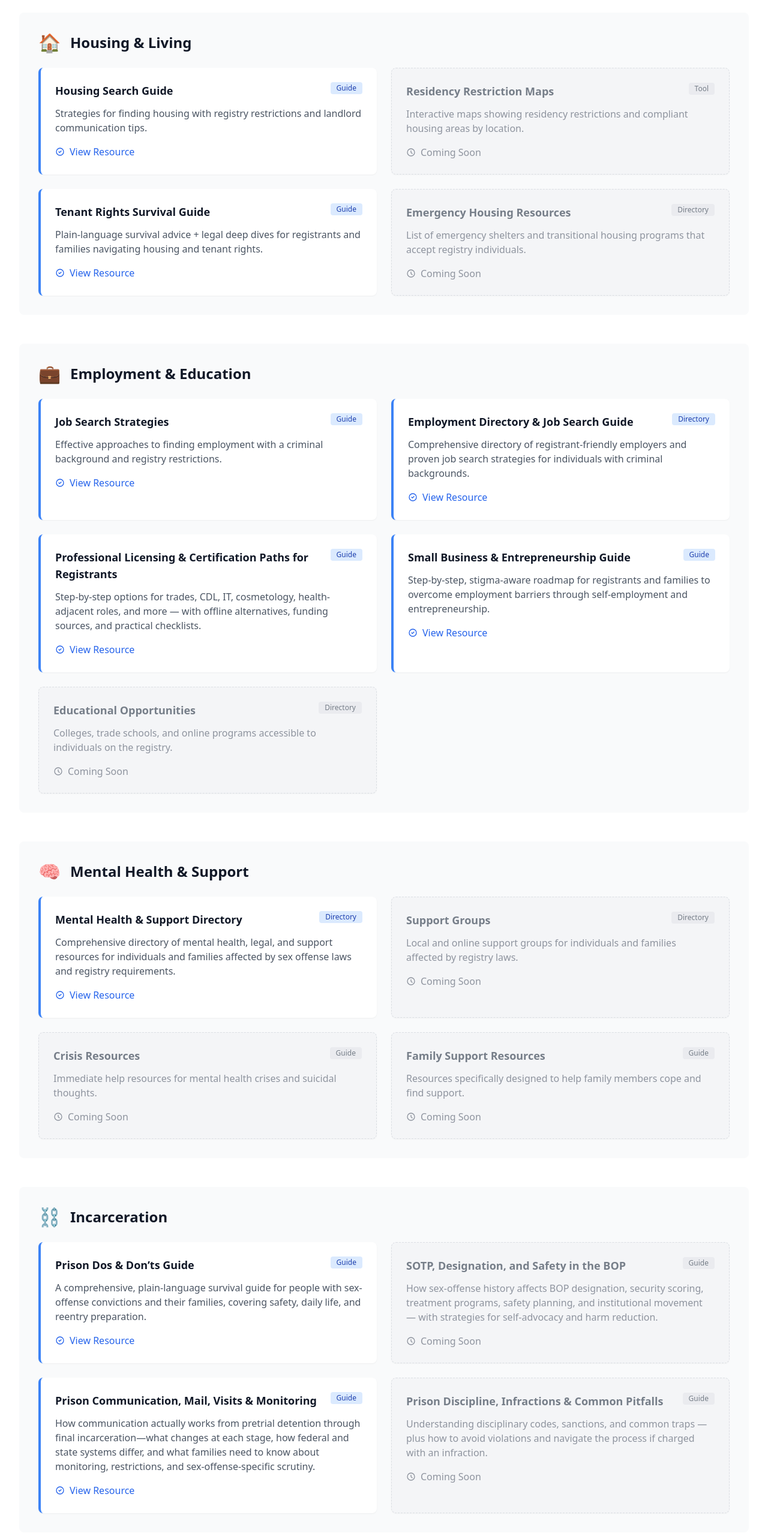
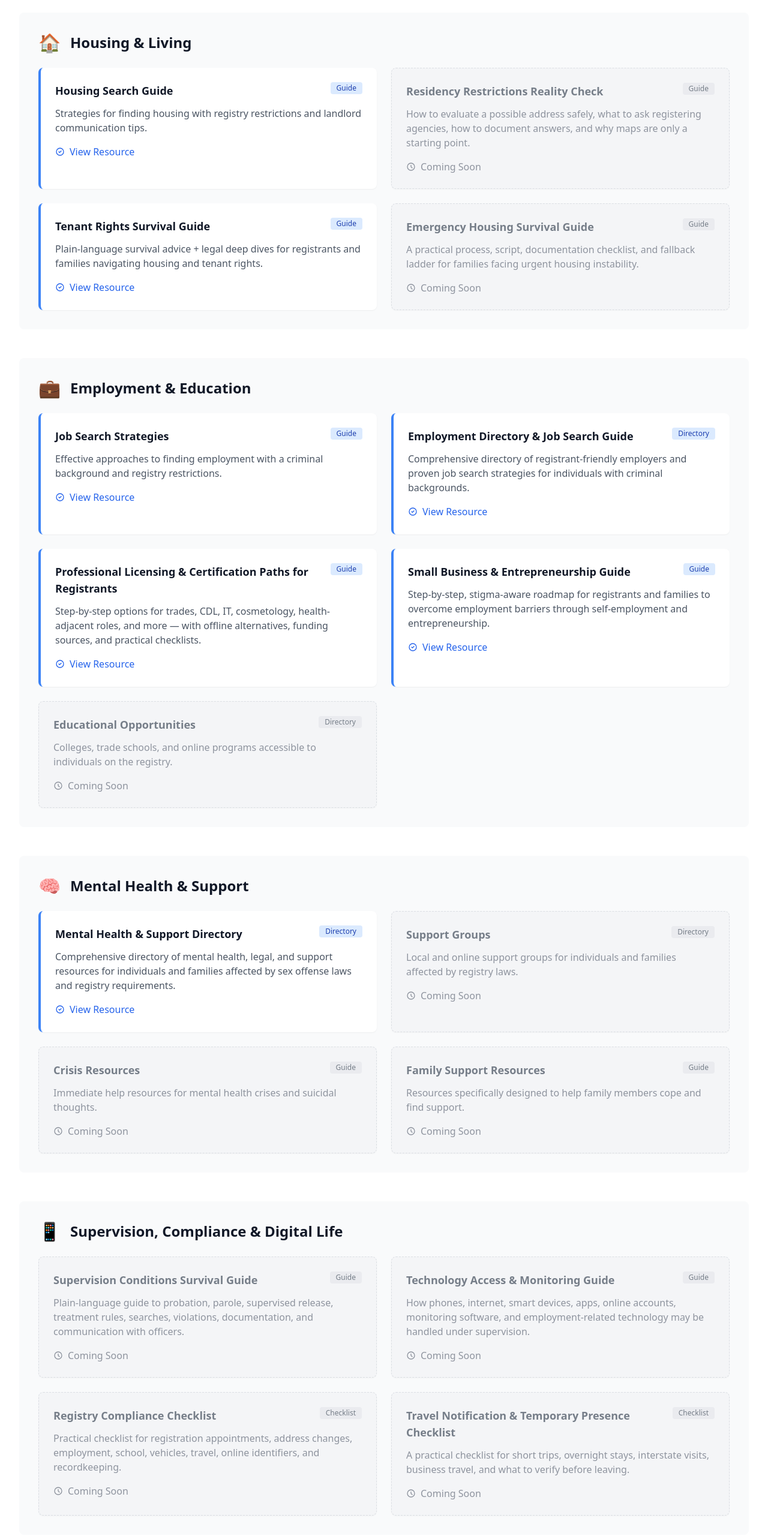
Before and after one commit to projectsolarrecon/Solar, a React (Vite) app: page /resources in a window 1280 px wide. Shown: the part 1378-3944 px from the top of the page at 60% size. Built offline with nearby package versions, Linux system fonts and the light colour scheme.

Commit message:
Update resource roadmap placeholders and add guide categories

```diff
--- a/src/pages/Resources.tsx
+++ b/src/pages/Resources.tsx
@@ -56,9 +56,9 @@ function Resources() {
           link: "/resources/housing-search-guide"
         },
         {
-          name: "Residency Restriction Maps",
-          type: "Tool",
-          description: "Interactive maps showing residency restrictions and compliant housing areas by location.",
+          name: "Residency Restrictions Reality Check",
+          type: "Guide",
+          description: "How to evaluate a possible address safely, what to ask registering agencies, how to document answers, and why maps are only a starting point.",
           link: "#"
         },
         {
@@ -68,9 +68,9 @@ function Resources() {
           link: "/resources/tenant-rights"
         },
         {
-          name: "Emergency Housing Resources",
-          type: "Directory",
-          description: "List of emergency shelters and transitional housing programs that accept registry individuals.",
+          name: "Emergency Housing Survival Guide",
+          type: "Guide",
+          description: "A practical process, script, documentation checklist, and fallback ladder for families facing urgent housing instability.",
           link: "#"
         }
       ]
@@ -142,6 +142,36 @@ function Resources() {
       ]
     },
     {
+      title: "Supervision, Compliance & Digital Life",
+      icon: "📱",
+      resources: [
+        {
+          name: "Supervision Conditions Survival Guide",
+          type: "Guide",
+          description: "Plain-language guide to probation, parole, supervised release, treatment rules, searches, violations, documentation, and communication with officers.",
+          link: "#"
+        },
+        {
+          name: "Technology Access & Monitoring Guide",
+          type: "Guide",
+          description: "How phones, internet, smart devices, apps, online accounts, monitoring software, and employment-related technology may be handled under supervision.",
+          link: "#"
+        },
+        {
+          name: "Registry Compliance Checklist",
+          type: "Checklist",
+          description: "Practical checklist for registration appointments, address changes, employment, school, vehicles, travel, online identifiers, and recordkeeping.",
+          link: "#"
+        },
+        {
+          name: "Travel Notification & Temporary Presence Checklist",
+          type: "Checklist",
+          description: "A practical checklist for short trips, overnight stays, interstate visits, business travel, and what to verify before leaving.",
+          link: "#"
+        }
+      ]
+    },
+    {
       title: "Incarceration",
       icon: "⛓️",
       resources: [
@@ -160,8 +190,7 @@ function Resources() {
         {
           name: "Prison Communication, Mail, Visits & Monitoring",
           type: "Guide",
-  description:
-    "How communication actually works from pretrial detention through final incarceration—what changes at each stage, how federal and state systems differ, and what families need to know about monitoring, restrictions, and sex-offense-specific scrutiny.",
+          description: "How communication actually works from pretrial detention through final incarceration—what changes at each stage, how federal and state systems differ, and what families need to know about monitoring, restrictions, and sex-offense-specific scrutiny.",
           link: "/resources/prison-communication-mail-visits-monitoring"
         },
         {
@@ -199,6 +228,12 @@ function Resources() {
           type: "Guide",
           description: "Practical advice for rebuilding relationships and becoming an active community member.",
           link: "/resources/community-integration-tips"
+        },
+        {
+          name: "IDs, Documents & Benefits Guide",
+          type: "Checklist",
+          description: "Step-by-step guide to replacing IDs, gathering documents, applying for benefits, arranging healthcare, and rebuilding basic life administration after release.",
+          link: "#"
         }
       ]
     },
@@ -223,6 +258,12 @@ function Resources() {
           type: "Guide",
           description: "Practical advice for families managing the financial impact of legal fees, lost income, and ongoing expenses.",
           link: "/resources/financial-support-strategies"
+        },
+        {
+          name: "Custody, Visitation & Family Court Guide",
+          type: "Guide",
+          description: "Issue-spotting guide for custody, visitation, parenting plans, court orders, supervision restrictions, and family-law questions after a sex offense case.",
+          link: "#"
         }
       ]
     },
@@ -257,6 +298,36 @@ function Resources() {
       ]
     },
     {
+      title: "Evidence & Source Literacy",
+      icon: "📊",
+      resources: [
+        {
+          name: "How to Read a Registry Study Without Getting Misled",
+          type: "Guide",
+          description: "Reader-friendly guide to study design, definitions, base rates, limitations, and common ways registry research gets overstated.",
+          link: "#"
+        },
+        {
+          name: "Rearrest, Reconviction, Recidivism: Why the Words Matter",
+          type: "Explainer",
+          description: "Plain-language explanation of the different statistics used in sex offense policy debates and why confusing them leads to bad policy.",
+          link: "#"
+        },
+        {
+          name: "What ‘Low Recidivism’ Does and Does Not Mean",
+          type: "Explainer",
+          description: "Balanced explanation of how to discuss lower sexual recidivism without overclaiming, minimizing harm, or misusing statistics.",
+          link: "#"
+        },
+        {
+          name: "Source Library for Registry Reform",
+          type: "Database",
+          description: "Curated official reports, peer-reviewed studies, legal resources, and explainers organized by claim, topic, and reliability.",
+          link: "/resources/research-data-resources"
+        }
+      ]
+    },
+    {
       title: "Current Events & Legislative Updates",
       icon: "📰",
       resources: [
@@ -269,8 +340,7 @@ function Resources() {
         {
           name: "Accountability Watch",
           type: "Monthly Series",
-  description:
-    "Monthly roundups that look beyond the stranger-danger myth, showing how serious harm often emerges through trusted roles, institutional access, public influence, household authority, and failed prevention.",
+          description: "Monthly roundups that look beyond the stranger-danger myth, showing how serious harm often emerges through trusted roles, institutional access, public influence, household authority, and failed prevention.",
           link: "/resources/accountability-watch"
         },
         {
```
Lines whose indentation alone changed are shown as unchanged.
